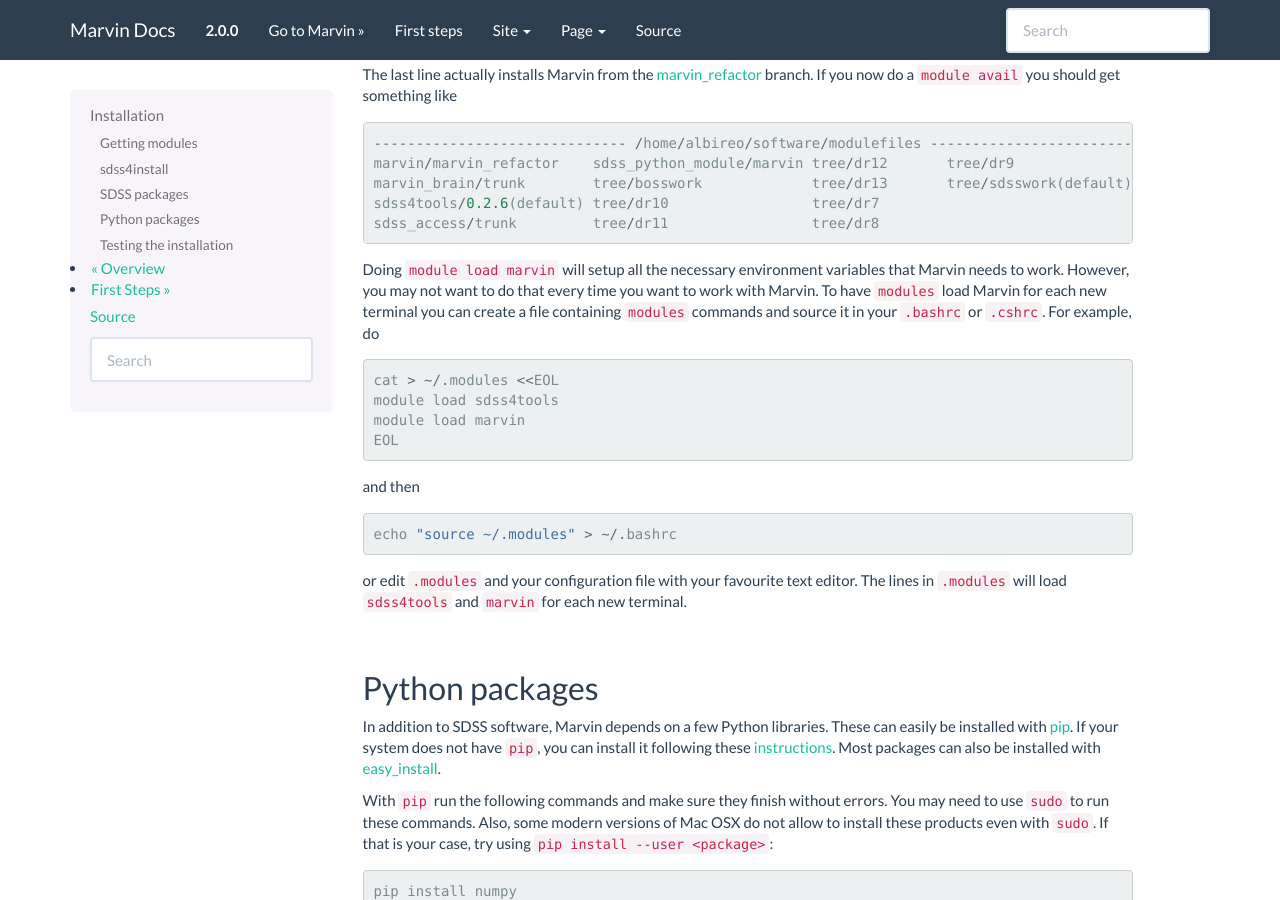
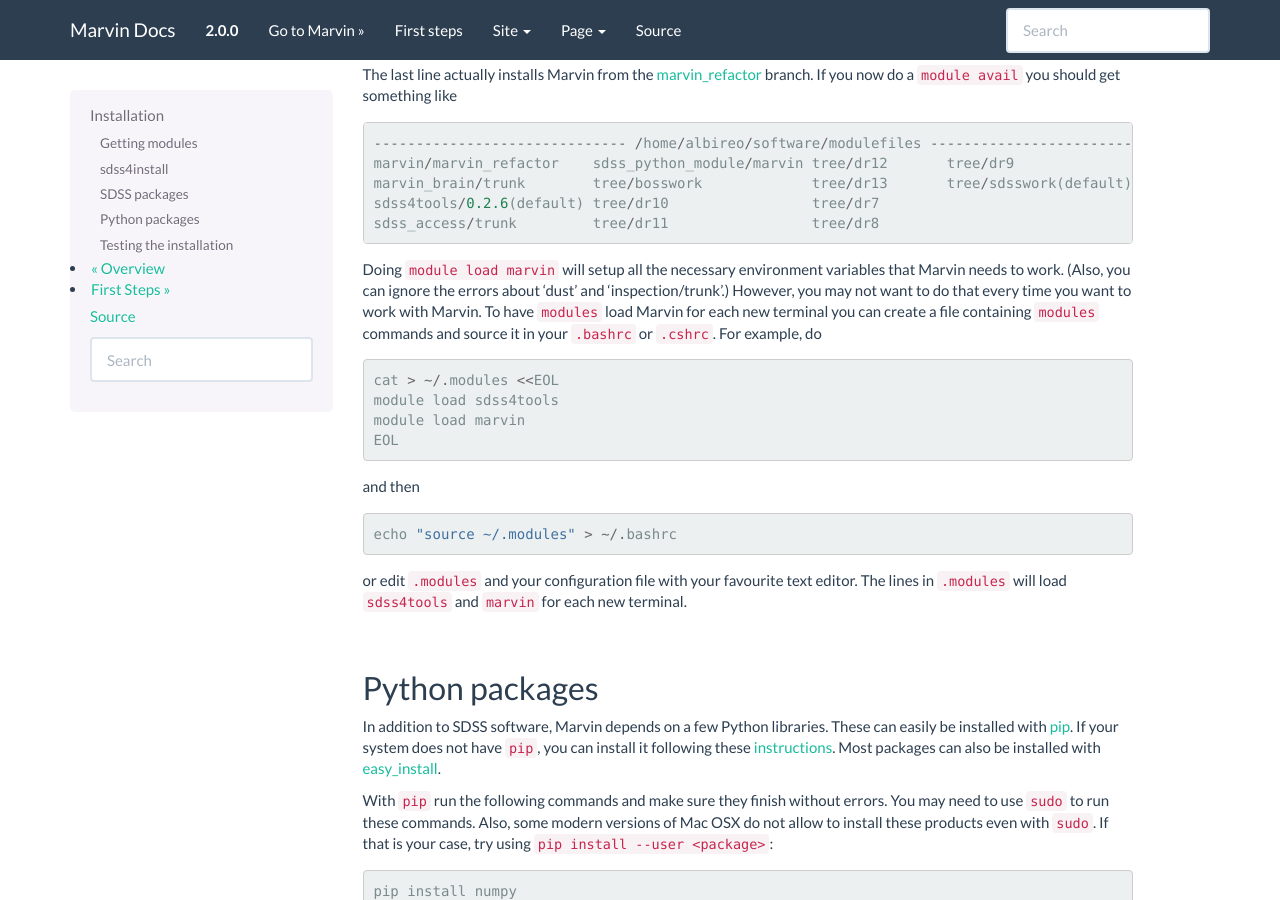
Before and after one commit to sdss/marvin, a Sphinx documentation site: the page built from docs/sphinx/installation.rst, in a window 1280 px wide and 900 px high, scrolled down 2358 px. Built offline with Sphinx 7.4.7, drawn with Linux system fonts in a browser that asks for light colours; pages that are not in the unit, such as notebooks, are missing from menus.

Commit message:
Note about ignoring missing modulefiles 'dust' and 'inspection/trunk'

```diff
--- a/docs/sphinx/installation.rst
+++ b/docs/sphinx/installation.rst
@@ -132,10 +132,12 @@
     sdss4tools/0.2.6(default) tree/dr10                 tree/dr7
     sdss_access/trunk         tree/dr11                 tree/dr8
 
-Doing ``module load marvin`` will setup all the necessary environment variables that Marvin
-needs to work. However, you may not want to do that every time you want to work with Marvin.
-To have ``modules`` load Marvin for each new terminal you can create a file containing
-``modules`` commands and source it in your ``.bashrc`` or ``.cshrc``. For example, do ::
+Doing ``module load marvin`` will setup all the necessary environment variables
+that Marvin needs to work. (Also, you can ignore the errors about 'dust' and
+'inspection/trunk'.) However, you may not want to do that every time you want to
+work with Marvin. To have ``modules`` load Marvin for each new terminal you can
+create a file containing ``modules`` commands and source it in your ``.bashrc``
+or ``.cshrc``. For example, do ::
 
     cat > ~/.modules <<EOL
     module load sdss4tools
```
